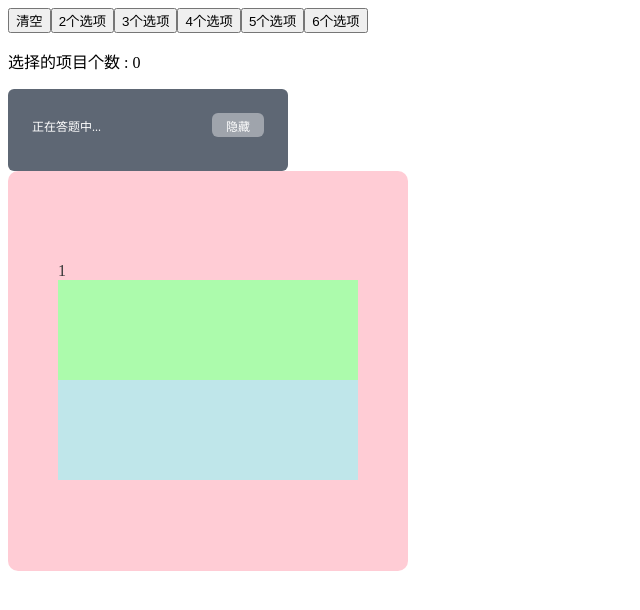
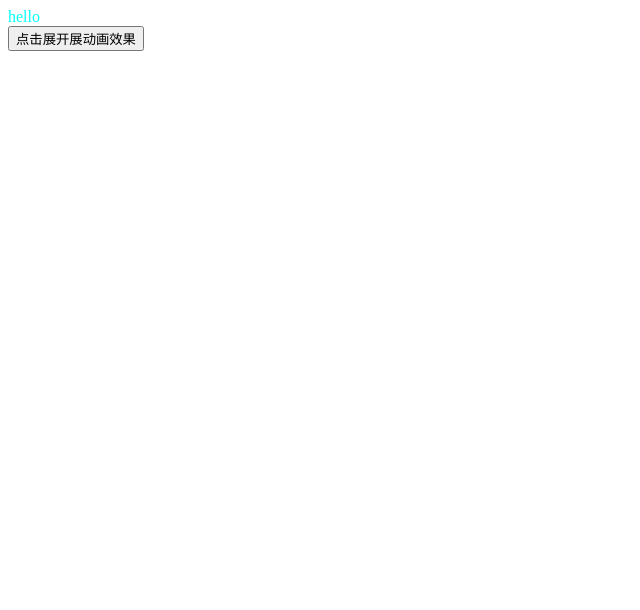
Before and after one commit to guokaigdg/react-my-app, a React (Create React App) app: page / in a window 1280 px wide. Shown: the top 610 px of the page, without its empty margins (0-640 px from the left). Built offline with nearby package versions, Linux system fonts and the light colour scheme.

Commit message:
新增react-transition-group

```diff
--- /dev/null
+++ b/src/ActionApp/index.css
@@ -0,0 +1,21 @@
+.fade-enter , .fade-appear{
+    opacity: 0;
+}
+.fade-enter-active, .fade-appear-active{
+    opacity: 1;
+    transition: opacity 1s ease-in;
+}
+.fade-enter-done{
+    opacity: 1;
+    color: aqua;
+}
+.fade-exit{
+    opacity: 1;
+}
+.fade-exit-active{
+    opacity: 0;
+    transition: opacity 1s ease-in;
+}
+.fade-exit-done{
+    opacity: 0;
+}
--- a/src/NewApp/index.js
+++ b/src/ActionApp/index.js
@@ -1,4 +1,5 @@
 import React,{Component,Fragment} from 'react';
+import { CSSTransition , TransitionGroup } from 'react-transition-group';
 import './index.css';
 
 class App extends Component{
@@ -17,9 +18,18 @@ class App extends Component{
     render(){
         return(
         <Fragment >
-            <div className = {this.state.show ? 'show':'hide'}>
-                hello
-            </div>
+             <CSSTransition
+                in={this.state.show}
+                timeout={1000}
+                classNames="fade"
+                unmountOnExit
+                // onEntered={}
+                appear={true}
+            >
+                <div>
+                    hello
+                </div>
+            </CSSTransition>
             <button onClick ={() => this.handleToggole()}>
                 点击展开展动画效果
             </button>
--- a/src/App.js
+++ b/src/App.js
@@ -1,7 +1,7 @@
 import React,{Component, Fragment}from 'react';
 import TodoList from './TodiList/TodoList';
 import AnswerArea from './AnswerArea/index';
-import NewApp from './NewApp/index';
+import ActionApp from './ActionApp/index';
 import Flexbox from './Flexbox/index';
 import GuokaiBlog from './GuokiaBlog/index';
 
@@ -18,24 +18,24 @@ class App extends Component{
   render(){
   return (
    <Fragment>
-       <button onClick = {this.handleClicknum.bind(this,'null')}>清空</button>
+       {/* <button onClick = {this.handleClicknum.bind(this,'null')}>清空</button>
        <button onClick = {this.handleClicknum.bind(this, 2)}>2个选项</button>
        <button onClick = {this.handleClicknum.bind(this, 3)}>3个选项</button>
        <button onClick = {this.handleClicknum.bind(this, 4)}>4个选项</button>
        <button onClick = {this.handleClicknum.bind(this, 5)}>5个选项</button>
        <button onClick = {this.handleClicknum.bind(this, 6)}>6个选项</button>
        <p>选择的项目个数 : {this.state.answernum}</p>
-
+        */}
       {/* <TodoList/> */}
-      <AnswerArea
+      {/* <AnswerArea
          optionsCount ={this.state.answernum}
          onClickHideButton = {this.isHidden}
          enbleChoose = {this.state.isChoose}
          onChoose = {this.onChoose}
-      />
-      {/* <NewApp/> */}
+      />  */}
+      <ActionApp/>
       {/* <Flexbox/> */}
-      <GuokaiBlog/>
+      {/* <GuokaiBlog/> */}
    </Fragment>
   )
   }
--- a/src/NewApp/index.css
+++ /dev/null
@@ -1,16 +0,0 @@
-.show{
-    animation: show-item 2s ease-in forwards; /*动画曲线 easr-in*/
-}
-.hide{
-    animation: hide-item 2s ease-in forwards;
-}
-@keyframes show-item {
-    0% {opacity: 0;color:red;}
-    50% {opacity: 0.5; color: green }
-    100% {opacity: 1; color:black}
-}
-@keyframes hide-item {
-    0% {opacity: 1;color:red;}
-    50% {opacity: 0.5; color: green }
-    100% {opacity: 0; color:black;}
-}
```
